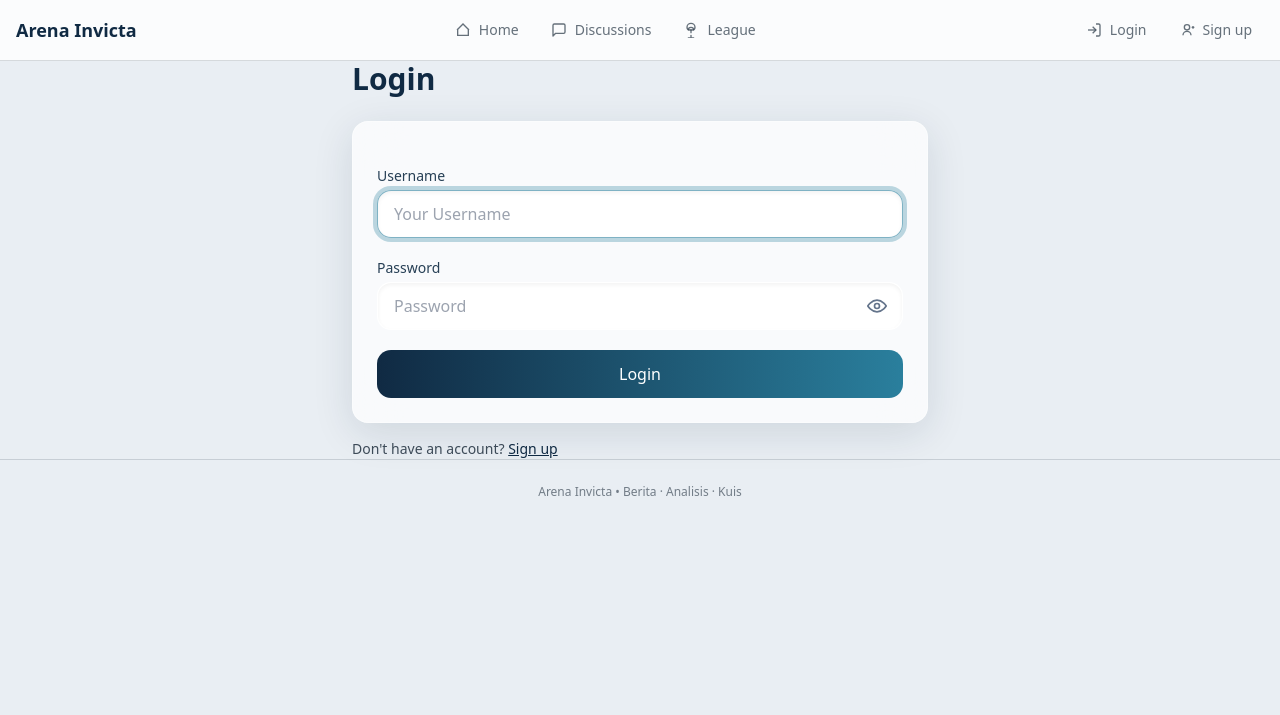
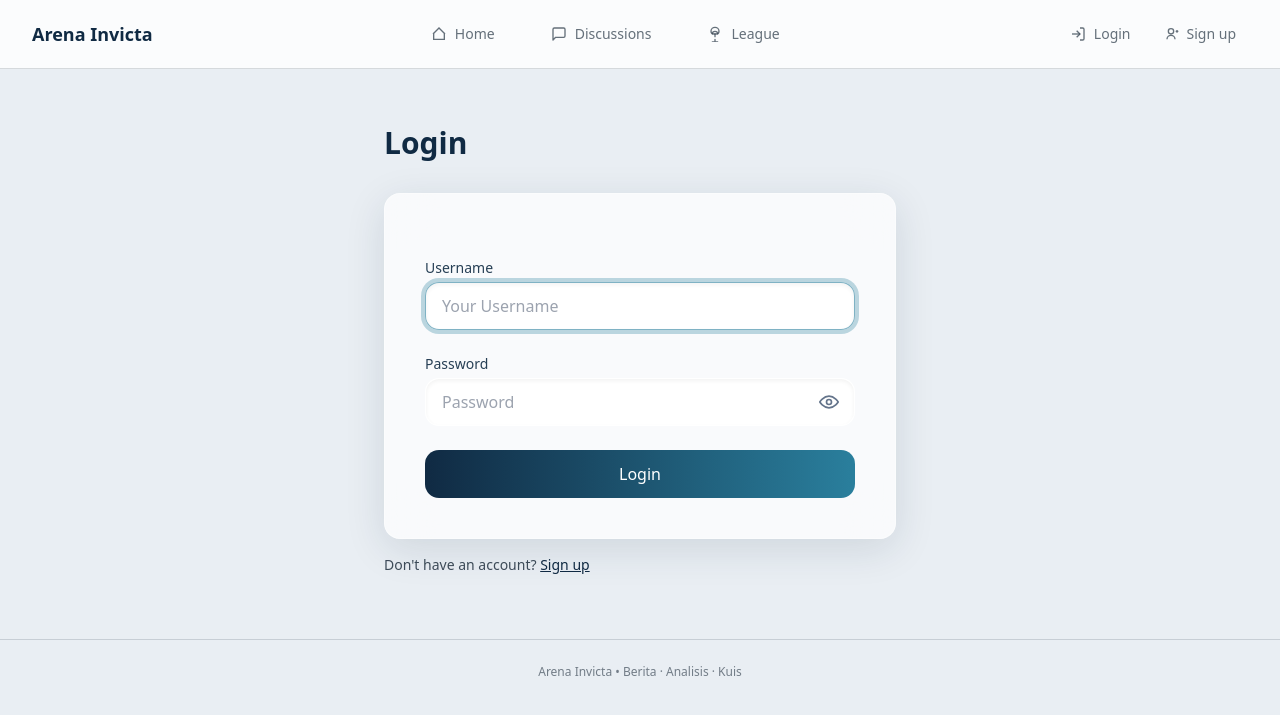
Before and after one commit to grassphobic-A07/arena-invicta, a Django app: page /accounts/login/ in a window 1280 px wide. Shown: the top 715 px of the page. Run offline with Django 5.2, Linux system fonts and the light colour scheme; some libraries are stand-ins or nearby versions.

Commit message:
Push ke PWS

```diff
--- a/accounts/templates/login.html
+++ b/accounts/templates/login.html
@@ -2,11 +2,11 @@
 {% block title %}Login • Arena Invicta{% endblock %}
 
 {% block content %}
-<section class="mx-auto max-w-xl relative">
-  <h1 class="mb-6 text-3xl font-semibold text-primary">Login</h1>
+<section class="mx-auto max-w-xl px-4 sm:px-6 lg:px-8 pt-10 md:pt-14 pb-16">
+  <h1 class="mb-8 text-3xl font-semibold text-primary">Login</h1>
 
   <form method="post"
-        class="backdrop-blur-xl bg-white/70 border border-white/40 rounded-2xl shadow-[0_10px_40px_rgba(16,42,67,.12)] p-6 space-y-5">
+        class="backdrop-blur-xl bg-white/70 border border-white/40 rounded-2xl shadow-[0_10px_40px_rgba(16,42,67,.12)] p-8 md:p-10 space-y-6">
     {% csrf_token %}
 
     {% if form.non_field_errors %}
--- a/templates/nav.html
+++ b/templates/nav.html
@@ -1,7 +1,7 @@
 {% comment %} nav.html {% endcomment %}
-<header class="sticky top-0 w-full z-50 px-4 py-3 border-b border-surface/20 bg-white/80 backdrop-blur">
-  <div class="mx-auto max-w-7xl"> {# Lebarkan max-width agar item tengah muat #}
-    <div class="relative flex items-center justify-between gap-4"> {# justify-between #}
+<header class="sticky top-0 z-50 w-full border-b border-surface/20 bg-white/80 backdrop-blur">
+  <div class="mx-auto max-w-7xl px-6 md:px-8">
+    <div class="grid grid-cols-[auto_1fr_auto] items-center gap-x-6 md:gap-x-8 py-3 md:py-4">
 
       {% comment %} --- URL Definitions --- {% endcomment %}
       {% url 'news:show_news' as home_url %}
@@ -17,7 +17,7 @@
       </div>
 
       {% comment %} === BAGIAN TENGAH (Desktop Nav >= md) === {% endcomment %}
-      <nav class="hidden md:flex flex-grow justify-center items-center gap-2">
+      <nav class="hidden md:flex justify-center items-center gap-5 lg:gap-8">
         {# --- HOME --- #}
         <a href="{{ home_url }}"
            class="inline-flex items-center h-9 px-3 rounded-lg text-sm transition focus:outline-none focus:ring-2 focus:ring-sea/30
@@ -53,7 +53,7 @@
       </nav>
 
       {% comment %} === BAGIAN KANAN (Auth/Profile/Hamburger) === {% endcomment %}
-      <div class="flex-shrink-0 flex items-center gap-2">
+      <div class="flex-shrink-0 flex items-center gap-3 md:gap-4">
         {# --- Desktop Auth/Profile (>= md) --- #}
         <div class="hidden md:flex items-center gap-2">
           {% if request.user.is_authenticated and request.user.username == 'arena_admin' %}
```
